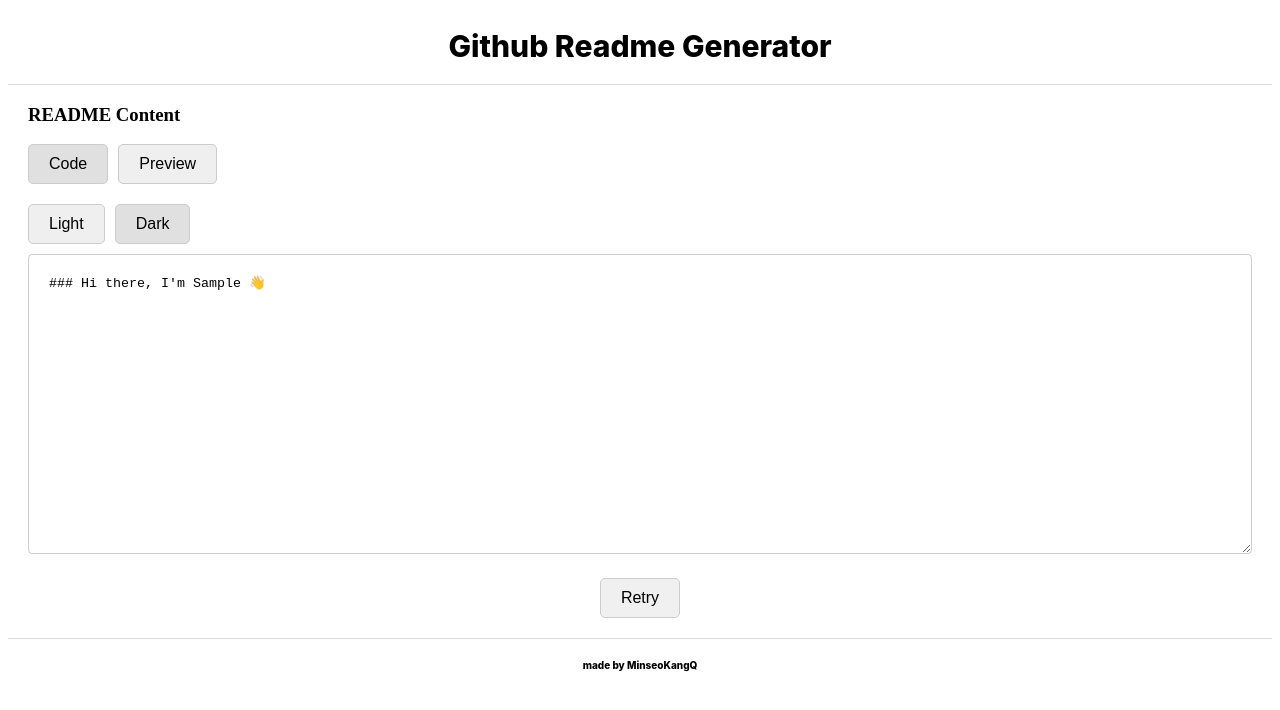
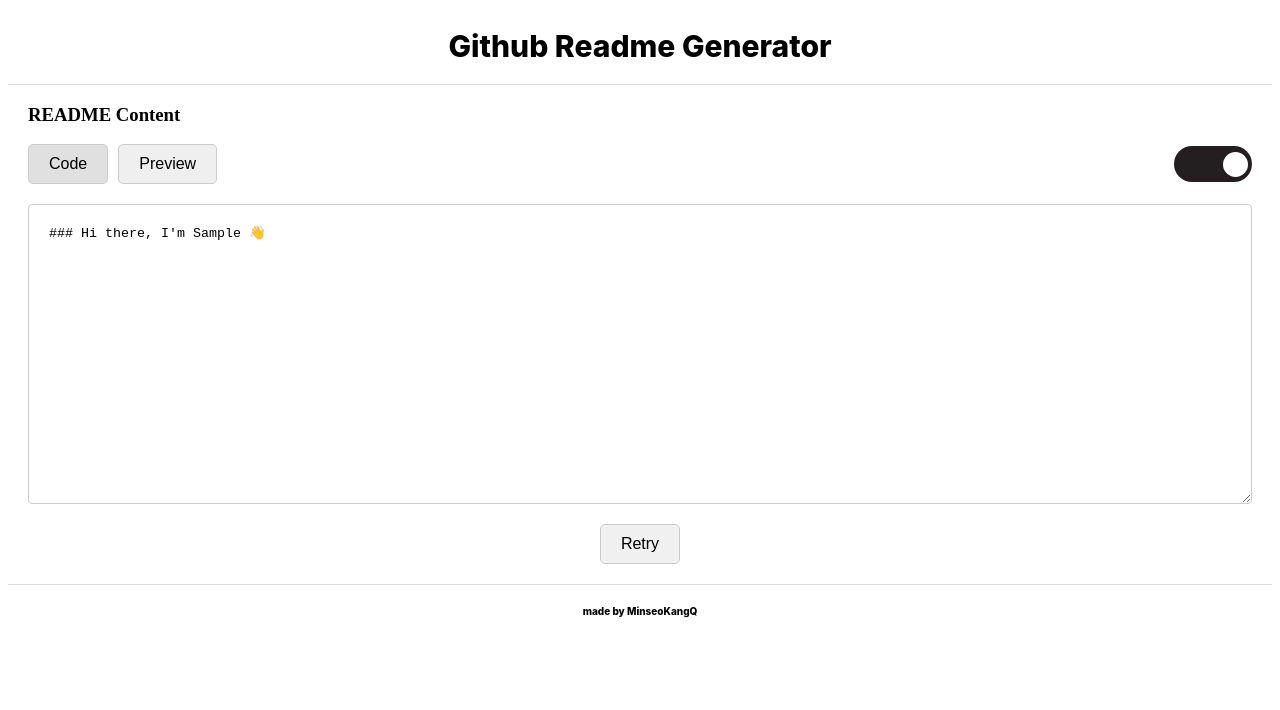
Before and after one commit to MinseoKangQ/github-readme-generator, a React (Vite) app: page / in a window 1280 px wide. Both pictures are taken after typing "Sample", "Sample", "Sample", "Sample" into the empty fields and a click on the button "Generate README". Shown: the top 710 px of the page. Built offline with nearby package versions, Linux system fonts and the light colour scheme; no server answers.

Commit message:
:lipstick: Dark/Light 모드 버튼 Toggle 버튼으로 변경, UI 개선

```diff
--- a/src/Body/ReadmeEditor.css
+++ b/src/Body/ReadmeEditor.css
@@ -1,49 +1,101 @@
-.buttonGroup {
+.editorContainer {
+  display: flex;
+  flex-direction: column;
+  align-items: stretch;
+}
+
+.toolbar {
+  display: flex;
+  justify-content: space-between;
+  align-items: center;
+  margin-bottom: 10px;
+}
+
+/* Code, Preview 버튼 */
+.buttonGroup1 {
   display: flex;
   justify-content: flex-start;
-    margin-top: 10px;
 }
 
-  .buttonGroup button {
+.buttonGroup1 button {
   border: 1px solid #ccc;
   padding: 10px 20px;
   margin-right: 10px;
-    margin-bottom: 10px;
   border-radius: 5px;
   cursor: pointer;
   font-size: 16px;
 }
 
-  .buttonGroup button.selected {
+.buttonGroup1 button.selected {
   background-color: #e0e0e0;
 }
 
+/* Toggle Button Styles */
+.toggleGroup {
+  display: flex;
+  justify-content: center;
+  cursor: pointer;
+}
+
+/* 토글 버튼 전체적인 스타일 */
+.toggleBackground {
+  width: 70px;
+  height: 28px;
+  border-radius: 9999px;
+  padding: 4px;
+  display: flex;
+  align-items: center;
+  transition: background-color 0.3s ease; /* 애니메이션 */
+}
+
+/* 토글 버튼 - Dark 모드 */
+.bg-dark {
+  background-color: #231F20;
+  justify-content: flex-end;
+}
+
+/* 토글 버튼 - Light 모드 */
+.bg-light {
+  background-color: #D2D3D5;
+  justify-content: flex-start;
+}
+
+/* 토글 버튼 내 원 */
+.toggleButton {
+  width: 25px;
+  height: 25px;
+  border-radius: 9999px; /* 원 모양 */
+  transition: transform 0.3s ease; /* 애니메이션 */
+}
+
+/* 토글버튼 내 원 - Dark 모드 */
+.toggle-dark {
+  background-color: white;
+}
+
+/* 토글버튼 내 원 - Light 모드 */
+.toggle-light {
+  background-color: white;
+}
+
+/* Code/Markdown */
 .codePreview, .markdownPreview {
   width: 100%;
   min-height: 300px;
   border: 1px solid #ccc;
   box-sizing: border-box;
   border-radius: 4px;
-    /* background-color: #f9f9f9; */
+  margin-top: 10px;
 }
 
 .codePreview {
   padding: 20px;
-  }
-
-  .markdownPreview {
-    padding-top: 10px;
-    padding-bottom: 20px;
-    padding-right: 30px;
-    padding-left: 30px;
-  }
-
-  .codePreview {
   font-family: monospace;
   resize: vertical;
 }
 
 .markdownPreview {
+  padding: 10px 30px;
   text-align: left;
   overflow-y: auto;
 }
--- a/src/Body/ReadmeEditor.jsx
+++ b/src/Body/ReadmeEditor.jsx
@@ -6,18 +6,43 @@ import './ReadmeEditor.css';
 function ReadmeEditor({ content, onContentChange, iconTheme, updateTheme }) {
   const [previewMode, setPreviewMode] = useState(false);
 
-  const handleLightThemeClick = () => { updateTheme('light'); };
-  const handleDarkThemeClick = () => { updateTheme('dark'); };
+  const toggleTheme = () => {
+    const newTheme = iconTheme === 'light' ? 'dark' : 'light';
+    updateTheme(newTheme);
+  };
+
+//   return (
+//     <div>
+//       <div className="buttonGroup1">
+//         <button onClick={() => setPreviewMode(false)} className={!previewMode ? 'selected' : ''}>Code</button>
+//         <button onClick={() => setPreviewMode(true)} className={previewMode ? 'selected' : ''}>Preview</button>
+//       </div>
+//       <div className="toggleGroup" onClick={toggleTheme}>
+//         <div className={`toggleBackground ${iconTheme === 'dark' ? 'bg-dark' : 'bg-light'}`}>
+//           <div className={`toggleButton ${iconTheme === 'dark' ? 'toggle-dark' : 'toggle-light'}`}></div>
+//         </div>
+//       </div>
+//       {previewMode ? (
+//         <div className="markdownPreview" dangerouslySetInnerHTML={{ __html: marked(content) }} />
+//       ) : (
+//         <textarea className="codePreview" value={content} onChange={onContentChange} />
+//       )}
+//     </div>
+//   );
+// }
 
 return (
-    <div>
-      <div className="buttonGroup">
+  <div className="editorContainer">
+    <div className="toolbar">
+      <div className="buttonGroup1">
         <button onClick={() => setPreviewMode(false)} className={!previewMode ? 'selected' : ''}>Code</button>
         <button onClick={() => setPreviewMode(true)} className={previewMode ? 'selected' : ''}>Preview</button>
       </div>
-      <div className="buttonGroup">
-        <button onClick={handleLightThemeClick} className={iconTheme === 'light' ? 'selected' : ''}>Light</button>
-        <button onClick={handleDarkThemeClick} className={iconTheme === 'dark' ? 'selected' : ''}>Dark</button>
+      <div className="toggleGroup" onClick={toggleTheme}>
+        <div className={`toggleBackground ${iconTheme === 'dark' ? 'bg-dark' : 'bg-light'}`}>
+          <div className={`toggleButton ${iconTheme === 'dark' ? 'toggle-dark' : 'toggle-light'}`}></div>
+        </div>
+      </div>
     </div>
     {previewMode ? (
       <div className="markdownPreview" dangerouslySetInnerHTML={{ __html: marked(content) }} />
@@ -28,7 +53,6 @@ function ReadmeEditor({ content, onContentChange, iconTheme, updateTheme }) {
 );
 }
 
-// PropTypes를 정의
 ReadmeEditor.propTypes = {
   content: PropTypes.string.isRequired,
   onContentChange: PropTypes.func.isRequired,
```
Lines whose indentation alone changed are shown as unchanged.
